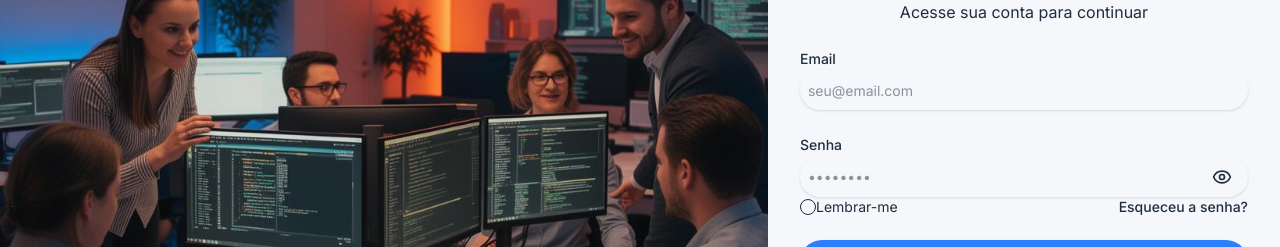
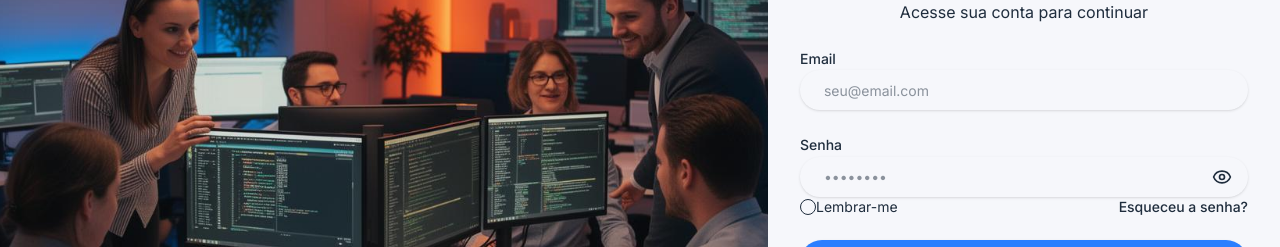
Before and after one commit to ykar0silva/helpdesk-api-frontend, a React (Vite) app: page / in a window 1280 px wide. Shown: the part 265-512 px from the top of the page. Built offline with nearby package versions, Linux system fonts and the light colour scheme.

Commit message:
style: adicionado espaco de input

```diff
--- a/src/components/ui/input.tsx
+++ b/src/components/ui/input.tsx
@@ -8,11 +8,12 @@ const Input = React.forwardRef<HTMLInputElement, React.ComponentProps<"input">>(
       <input
         type={type}
         className={cn(
-          "flex h-10 w-full rounded-full border border-0 shadow-sm bg-background px-3 py-2 text-base ring-offset-background file:border-0 file:bg-transparent file:text-sm file:font-medium file:text-foreground placeholder:text-muted-foreground focus-visible:outline-none focus-visible:ring-2 focus-visible:ring-ring focus-visible:ring-offset-2 disabled:cursor-not-allowed disabled:opacity-50 md:text-sm",
+          "flex h-10 w-full rounded-full border border-0 shadow-sm bg-background px-3 py-2 text-base ring-offset-background file:border-0 file:bg-transparent file:text-sm file:font-medium file:text-foreground placeholder:text-muted-foreground focus-visible:outline-none disabled:cursor-not-allowed disabled:opacity-50 md:text-sm ",
           className,
         )}
         ref={ref}
         {...props}
+        style={{paddingLeft: '1rem'}}
       />
     );
   },
```
